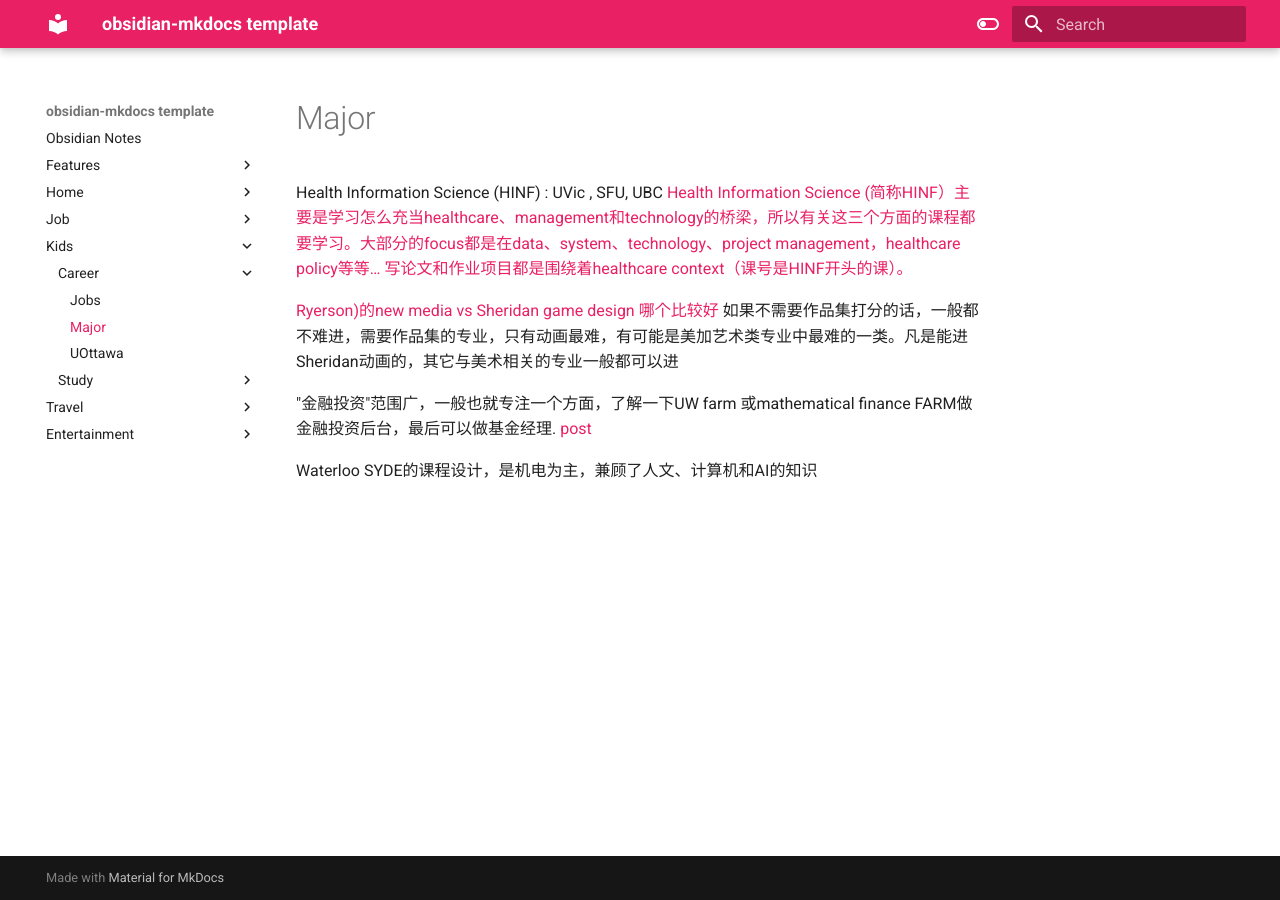
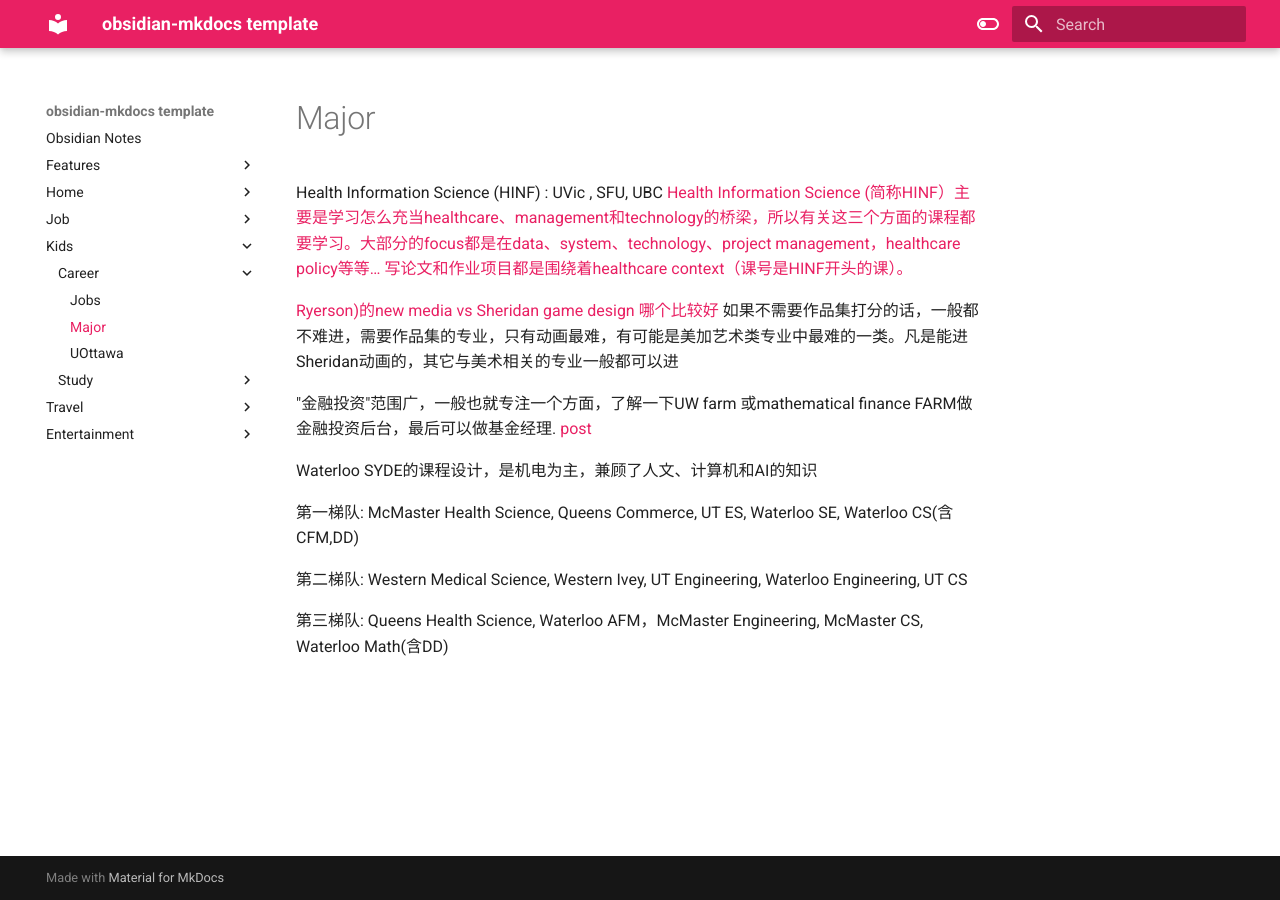
Before and after one commit to macsymgit/obsidian, an MkDocs documentation site: the page built from docs/Kids/Career/Major.md, in a window 1280 px wide. Built offline with MkDocs 1.6.1 and Material for MkDocs 9.7.7, drawn with Linux system fonts in a browser that asks for light colours.

Commit message:
vault backup: 2023-07-04 08:16:23

```diff
--- a/docs/Kids/Career/Major.md
+++ b/docs/Kids/Career/Major.md
@@ -8,3 +8,10 @@
 FARM做金融投资后台，最后可以做基金经理. [post](https://www.rolia.net/f/topic.php?f=0&t=1276806)
 
 Waterloo SYDE的课程设计，是机电为主，兼顾了人文、计算机和AI的知识
+
+
+第一梯队: McMaster Health Science, Queens Commerce, UT ES, Waterloo SE, Waterloo CS(含CFM,DD)
+
+第二梯队: Western Medical Science, Western Ivey, UT Engineering, Waterloo Engineering, UT CS
+
+第三梯队: Queens Health Science, Waterloo AFM，McMaster Engineering, McMaster CS, Waterloo Math(含DD)
```
Also changed, not shown: 1 other file.
